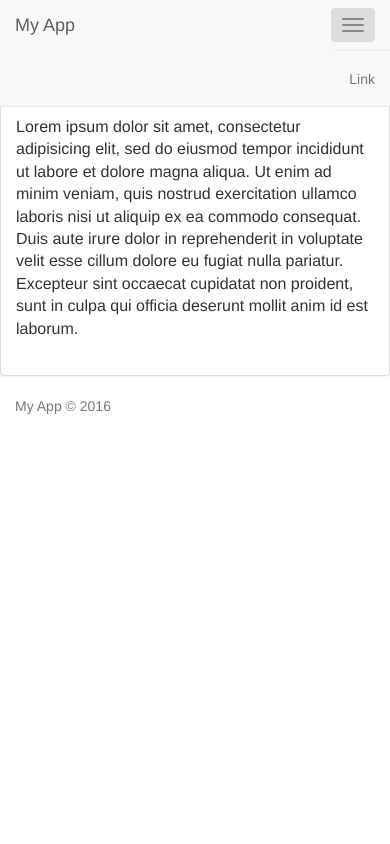
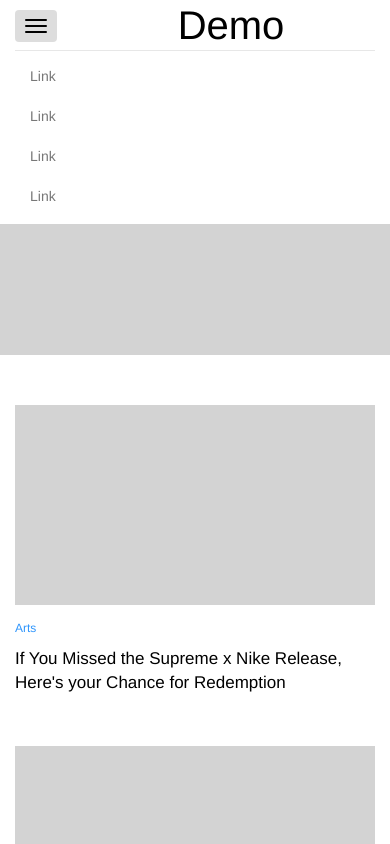
Before and after one commit to alvinahn/viva, a plain HTML site: page index.html in a window 390 px wide. Both pictures are taken after a click on the button "Toggle navigation". Shown: the top 844 px of the page. Drawn offline with nearby package versions, Linux system fonts and the light colour scheme.

Commit message:
viva assignment

```diff
--- a/css/ie10-viewport-bug-workaround.css
+++ /dev/null
@@ -1,5 +0,0 @@
-@-webkit-viewport   { width: device-width; }
-@-moz-viewport      { width: device-width; }
-@-ms-viewport       { width: device-width; }
-@-o-viewport        { width: device-width; }
-@viewport           { width: device-width; }
--- a/css/main.css
+++ b/css/main.css
@@ -1,5 +1,117 @@
 /* Enter CSS below */
 
 #content {
-	margin-top: 100px;
+	margin-top: 55px;
 }
+
+/***** Navbar *****/
+.navbar-default {
+  background-color: white;
+  border: none;
+}
+
+.navbar-default .navbar-brand {
+  color: black;
+  font-size: 25px;
+}
+
+.navbar-nav {
+  margin-top: 5px;
+}
+
+.navbar-header {
+  text-align: center;
+}
+
+.navbar-toggle {
+  margin-top: 11px;
+  margin-left: 15px;
+}
+
+.menu-position {
+  float: right;
+}
+
+@media(max-width:767px){
+  .navbar-default .navbar-brand {
+    float: none;
+    top: 5%;
+    font-size: 40px;
+  }
+
+  .navbar-header {
+    padding-top: 15px;
+  }
+
+  .navbar-toggle {
+    margin-top: -5px;
+    border: none;
+  }
+
+  .navbar-default .navbar-toggle .icon-bar {
+    background-color: black;
+  }
+
+  .menu-position {
+    float: left;
+    width: 100%;
+  }
+
+  .container-fluid>.navbar-collapse {
+    margin-left: 0px;
+    margin-right: 0px;
+  }
+}
+
+/***** Main Page *****/
+.main-image {
+  height: 500px;
+  background: lightgrey;
+  margin-bottom: 50px;
+}
+
+.sub-image {
+  height: 300px;
+  background: lightgrey;
+}
+
+#article p {
+  color: rgb(46, 149, 252);
+  font-size: 15px;
+}
+
+#article a {
+  font-size: 25px;
+  color: black;
+}
+
+@media (max-width:767px){
+  .main-image {
+    height: 300px;
+    margin-bottom: 50px;
+    margin-left: -15px;
+    margin-right: -15px;
+  }
+
+  .sub-image {
+    height: 200px;
+    margin-bottom: 15px;
+  }
+
+  #article p {
+    font-size: 12px;
+  }
+
+  #article a {
+    font-size: 17px;
+  }
+
+  .description {
+    margin-left: -15px;
+    margin-right: -15px;
+  }
+}
+
+.article {
+  margin-bottom: 50px;
+}
--- a/index.html
+++ b/index.html
@@ -6,47 +6,35 @@
     <meta http-equiv="X-UA-Compatible" content="IE=edge">
     <meta name="viewport" content="width=device-width, initial-scale=1">
     <!-- The above 3 meta tags *must* come first in the head; any other head content must come *after* these tags -->
-    <meta name="description" content="">
-    <meta name="author" content="">
-    <link rel="icon" href="../../favicon.ico">
 
-    <title>My App</title>
+    <title>VIVA</title>
 
     <!-- Bootstrap core CSS -->
     <link href="https://maxcdn.bootstrapcdn.com/bootstrap/3.3.6/css/bootstrap.min.css" rel="stylesheet">
     <!-- Font Awesome -->
     <link rel="stylesheet" href="https://maxcdn.bootstrapcdn.com/font-awesome/4.4.0/css/font-awesome.min.css" crossorigin="anonymous">
-    <!-- ION Icons -->
-    <link rel="stylesheet" href="http://code.ionicframework.com/ionicons/2.0.1/css/ionicons.min.css" crossorigin="anonymous">
-
-    <!-- IE10 viewport hack for Surface/desktop Windows 8 bug -->
-    <link src="css/ie10-viewport-bug-workaround.css" rel="stylesheet">
-
     <!-- Custom styles for this template -->
     <link href="css/main.css" rel="stylesheet">
-
-    <!-- HTML5 shim and Respond.js for IE8 support of HTML5 elements and media queries -->
-    <!--[if lt IE 9]>
-      <script src="https://oss.maxcdn.com/html5shiv/3.7.2/html5shiv.min.js"></script>
-      <script src="https://oss.maxcdn.com/respond/1.4.2/respond.min.js"></script>
-    <![endif]-->
   </head>
 
   <body>
     <!-- Fixed navbar -->
-    <nav id="second" class="navbar navbar-default navbar-fixed-top">
-      <div class="container">
+    <nav class="navbar navbar-default navbar-fixed-top">
+      <div class="container-fluid">
         <div class="navbar-header">
-          <button type="button" class="navbar-toggle collapsed" data-toggle="collapse" data-target="#navbar" aria-expanded="false" aria-controls="navbar">
+          <button type="button" class="navbar-toggle collapsed pull-left" data-toggle="collapse" data-target="#navbar" aria-expanded="false" aria-controls="navbar">
             <span class="sr-only">Toggle navigation</span>
             <span class="icon-bar"></span>
             <span class="icon-bar"></span>
             <span class="icon-bar"></span>
           </button>
-          <a class="navbar-brand" href="#">My App</a>
+          <a class="navbar-brand" href="#">Demo</a>
         </div>
-        <div id="navbar" class="collapse navbar-collapse pull-right">
+        <div id="navbar" class="collapse navbar-collapse menu-position">
           <ul class="nav navbar-nav">
+            <li><a href="#about">Link</a></li>
+            <li><a href="#about">Link</a></li>
+            <li><a href="#about">Link</a></li>
             <li><a href="#about">Link</a></li>
           </ul>
         </div><!--/.nav-collapse -->
@@ -54,34 +42,32 @@
     </nav>
 
 
+    <!-- Begin page content -->
+    <div id="content" class="container-fluid">
 
+        <!-- Main Image -->
+        <div class="col-md-12 main-image"></div>
 
+        <!-- Article -->
+        <div id="article" class="row">
+          <div class="col-md-12 article">
+            <div class="col-md-5 sub-image"></div>
+            <div class="col-md-4 description">
+              <p>Arts</p>
+              <a>If You Missed the Supreme x Nike Release, Here's your Chance for Redemption</a>
+            </div>
+          </div>
 
-    <!-- Begin page content -->
-      <div id="content" class="container">
-        <div class="row">
-          <div class="col-md-12 panel panel-default panel-body">
-            <p class="lead">Lorem ipsum dolor sit amet, consectetur adipisicing elit, sed do eiusmod
-            tempor incididunt ut labore et dolore magna aliqua. Ut enim ad minim veniam,
-            quis nostrud exercitation ullamco laboris nisi ut aliquip ex ea commodo
-            consequat. Duis aute irure dolor in reprehenderit in voluptate velit esse
-            cillum dolore eu fugiat nulla pariatur. Excepteur sint occaecat cupidatat non
-            proident, sunt in culpa qui officia deserunt mollit anim id est laborum.</p>
+          <div class="col-md-12 article">
+            <div class="col-md-5 sub-image"></div>
+            <div class="col-md-4 description">
+              <p>Arts</p>
+              <a>If You Missed the Supreme x Nike Release, Here's your Chance for Redemption</a>
+            </div>
           </div>
-        </div> <!-- /row -->
-      </div> <!-- /container -->
+        </div>
 
-
-
-
-
-    <!-- Footer -->
-    <footer class="footer">
-      <div class="container">
-        <p class="text-muted">My App © 2016</p>
-      </div>
-    </footer>
-
+    </div> <!-- /container -->
 
 
 
@@ -91,11 +77,5 @@
 
     <!-- Bootstrap core JavaScript -->
     <script src="https://maxcdn.bootstrapcdn.com/bootstrap/3.3.6/js/bootstrap.min.js"></script>
-
-    <!-- Custom javascript for this template -->
-    <script src="js/main.js"></script>
-
-    <!-- IE10 viewport hack for Surface/desktop Windows 8 bug -->
-    <script src="js/ie10-viewport-bug-workaround.js"></script>
   </body>
 </html>
--- a/js/ie10-viewport-bug-workaround.js
+++ /dev/null
@@ -1,30 +0,0 @@
-// Javascript
-function theme_js() {
-
-    global $wp_scripts;
-
-    wp_register_script( 'viewport_workaround', get_template_directory_uri() . '/assets/js/ie10-viewport-bug-workaround.js', '', '', true);
-
-    wp_register_script( 'html5_shiv', 'https://oss.maxcdn.com/html5shiv/3.7.2/html5shiv.min.js', '', '', false);
-    wp_register_script( 'respond_js', 'https://oss.maxcdn.com/respond/1.4.2/respond.min.js', '', '', false);
-    wp_register_script( 'respond_js', 'https://oss.maxcdn.com/respond/1.4.2/respond.min.js', '', '', false);
-
-    $wp_scripts->add_data( 'html5_shiv', 'conditional', 'It IE 9');
-    $wp_scripts->add_data( 'respond_js', 'conditional', 'It IE 9');
-
-   $wp_scripts->add_data( 'viewport_workaround', 'conditional', 'IE 10');
-
-    wp_enqueue_script( 'bootstrap_js', 'https://maxcdn.bootstrapcdn.com/bootstrap/3.2.0/js/bootstrap.min.js', array('jquery'), '', true );
-}
-add_action( 'wp_enqueue_scripts', 'theme_js' );
-
-// Licensed under MIT (https://github.com/twbs/bootstrap/blob/master/LICENSE)
-if (navigator.userAgent.match(/IEMobile\/10\.0/)) {
-  var msViewportStyle = document.createElement('style')
-  msViewportStyle.appendChild(
-    document.createTextNode(
-      '@-ms-viewport{width:auto!important}'
-    )
-  )
-  document.querySelector('head').appendChild(msViewportStyle)
-}
```
Also changed, not shown: 1 other file.
